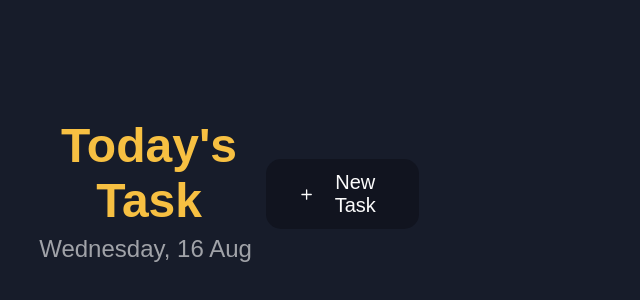
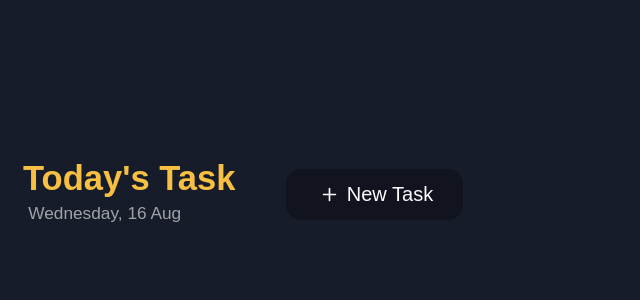
Before and after one commit to nazmus767921/reducer__List, a React (Vite) app: page / in a window 1280 px wide. Shown: the part 206-506 px from the top of the page, without its empty margins (0-640 px from the left). Built offline with nearby package versions, Linux system fonts and the light colour scheme.

Commit message:
swithced to vw unit

```diff
--- a/src/index.css
+++ b/src/index.css
@@ -5,6 +5,7 @@
 }
 body {
 	font-family: sans-serif;
+	font-size: 0.9vw;
 }
 
 button,
```
